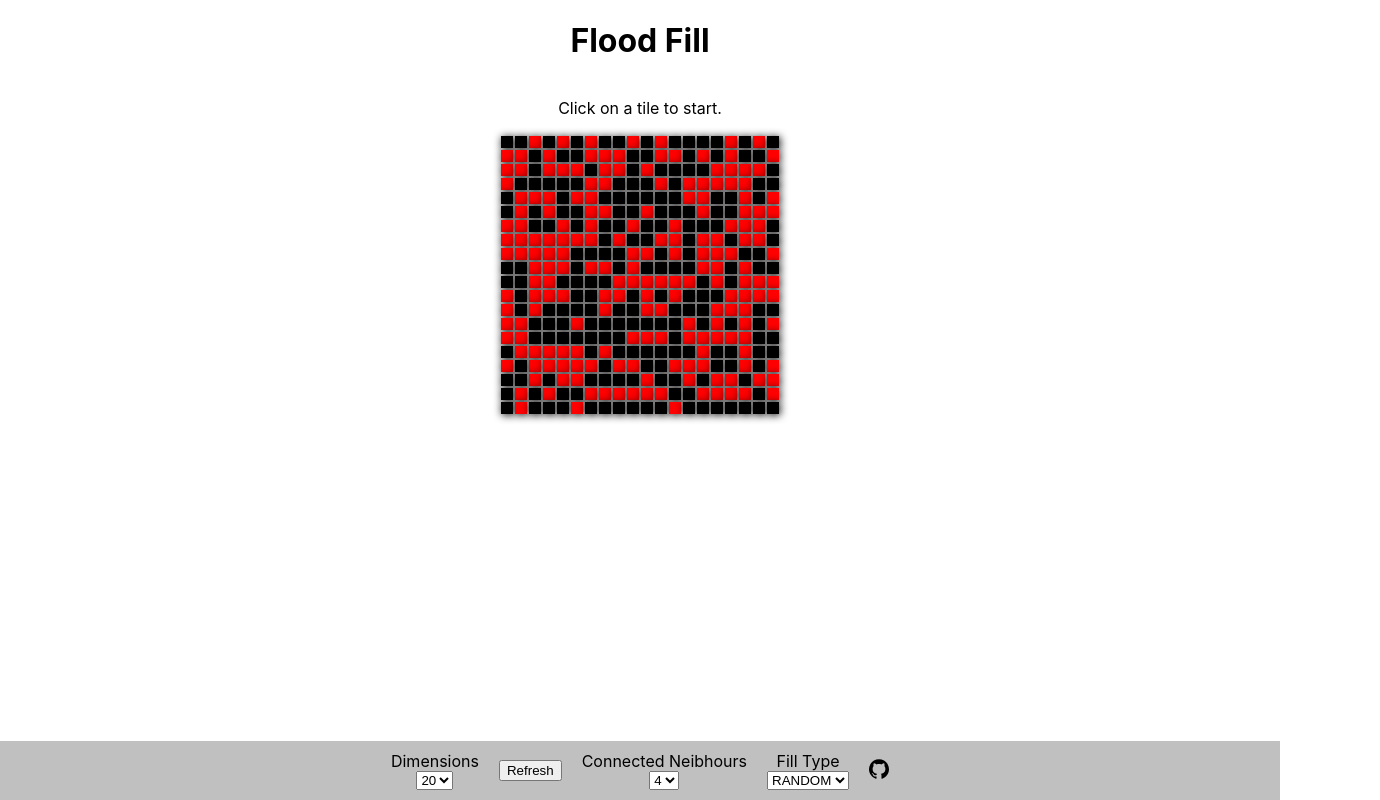
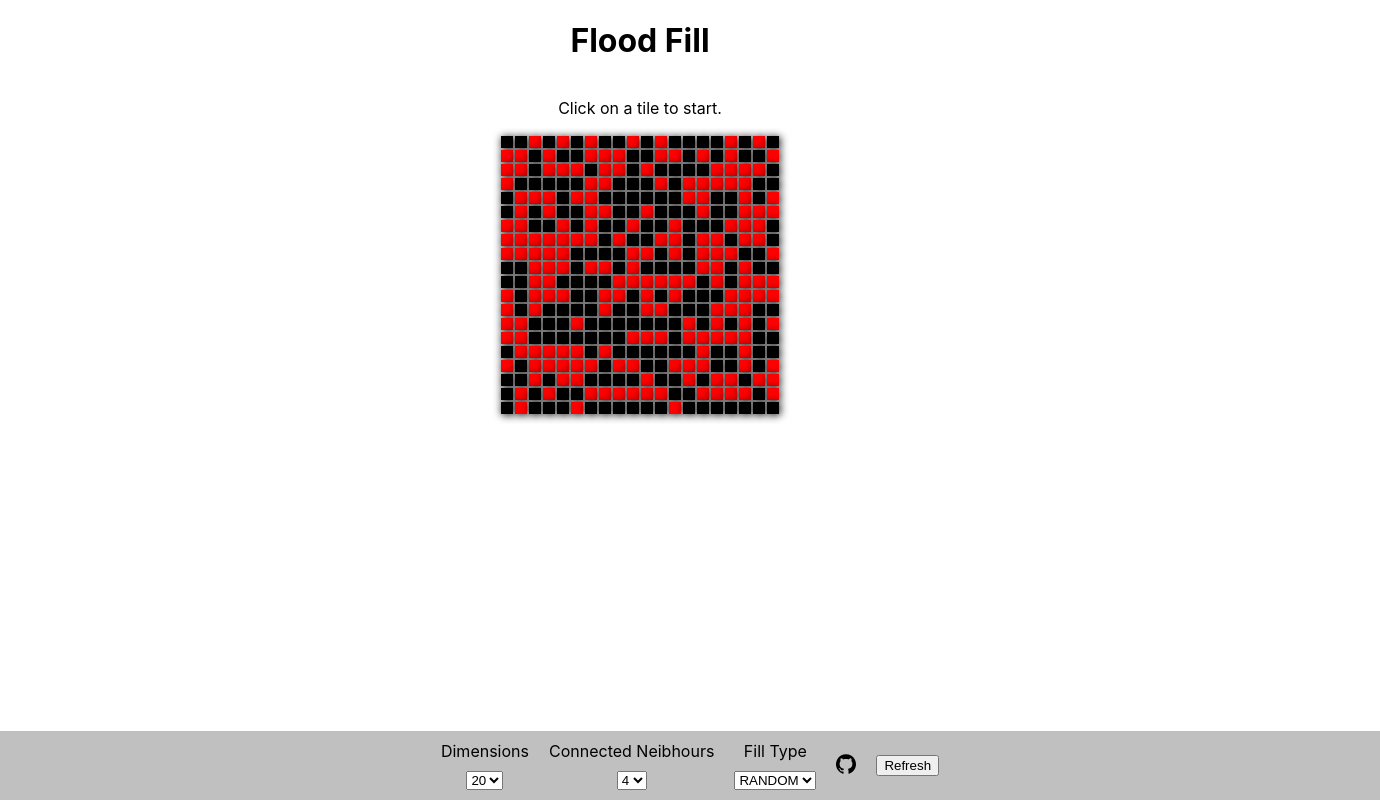
Before and after one commit to amaljosea/algorithm-visualizer, a React (Create React App) app: page / in a window 1280 px wide. Shown: the whole page, 1380 px wide, since content can reach past the window. Built offline with nearby package versions, Linux system fonts and the light colour scheme.

Commit message:
Fix styles

```diff
--- a/src/components/FloodFill/index.js
+++ b/src/components/FloodFill/index.js
@@ -68,13 +68,6 @@ const FloodFill = () => {
                     </select>
                 </div>
                 <div>
-                    <button onClick={() => {
-                        onDimensionChange(dimension)
-                    }}>
-                        Refresh
-                    </button>
-                </div>
-                <div>
                     <label>Connected Neibhours</label>
                     <select
                         value={connectedNeighbours.toString()}
@@ -101,6 +94,13 @@ const FloodFill = () => {
                         <GithubLogo width={20} height={20} />
                     </a>
                 </div>
+                <div>
+                    <button onClick={() => {
+                        onDimensionChange(dimension)
+                    }}>
+                        Refresh
+                    </button>
+                </div>
             </Menu>}
         </>
     )
--- a/src/components/Menu/Menu.css
+++ b/src/components/Menu/Menu.css
@@ -5,3 +5,7 @@
     justify-content: center;
     align-items: center;
 }
+
+.menu-container label{
+    margin-bottom: 10px;
+}
--- a/src/components/Menu/index.js
+++ b/src/components/Menu/index.js
@@ -11,7 +11,8 @@ const Menu = ({ children }) => {
             justifyContent: "center",
             alignItems: "center",
             backgroundColor: "silver",
-            overflow: "scroll"
+            overflow: "scroll",
+            padding: "0px 50px"
         }}>
         {children}
     </div>
```
